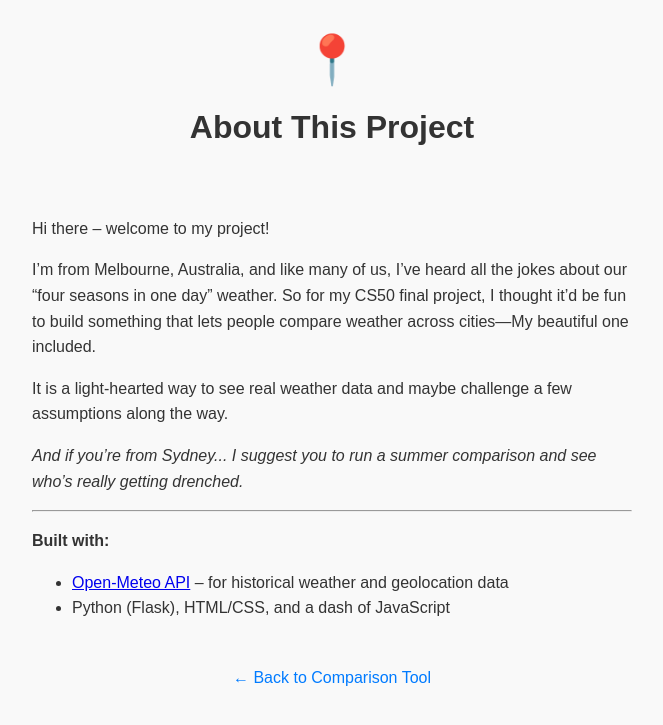
After one commit to moochaee/Practice, a Flask app: page /about in a window 1280 px wide. The commit adds this page. Shown: the top 725 px of the page, without its empty margins (308-971 px from the left). Run offline with Flask 3, Linux system fonts and the light colour scheme.

Commit message:
Wed, Aug 6, 2025, 1:19 PM +10:00

```diff
--- a/project/app.py
+++ b/project/app.py
@@ -51,6 +51,9 @@ def compare():
         metrics2=metrics2
     )
 
+@app.route("/about")
+def about():
+    return render_template("about.html")
 
 
 
--- /dev/null
+++ b/project/templates/about.html
@@ -0,0 +1,72 @@
+<!-- templates/about.html -->
+<!DOCTYPE html>
+<html lang="en">
+<head>
+  <meta charset="UTF-8" />
+  <meta name="viewport" content="width=device-width, initial-scale=1.0"/>
+  <title>About | Summer Smackdown</title>
+  <style>
+    body {
+      font-family: Arial, sans-serif;
+      margin: 0;
+      padding: 2rem;
+      background: #f9f9f9;
+      color: #333;
+      display: flex;
+      flex-direction: column;
+      align-items: center;
+    }
+    header {
+      text-align: center;
+      margin-bottom: 2rem;
+    }
+    main {
+      max-width: 600px;
+      line-height: 1.6;
+    }
+    .back-link {
+      margin-top: 2rem;
+      text-align: center;
+    }
+    .back-link a {
+      text-decoration: none;
+      color: #007bff;
+    }
+    .back-link a:hover {
+      text-decoration: underline;
+    }
+  </style>
+</head>
+<body>
+  <header>
+    <div style="font-size:3rem;">📍</div>
+    <h1>About This Project</h1>
+  </header>
+
+  <main>
+    <p>Hi there – welcome to my project!</p>
+    <p>
+      I’m from Melbourne, Australia, and like many of us, I’ve heard all the jokes about our “four seasons in one day” weather.
+      So for my CS50 final project, I thought it’d be fun to build something that lets people compare weather across cities—My beautiful one included.
+    </p>
+    <p>
+      It is a light-hearted way to see real weather data and maybe challenge a few assumptions along the way.
+    </p>
+    <p>
+      <em>And if you’re from Sydney... I suggest you to run a summer comparison and see who’s really getting drenched.</em>
+    </p>
+
+    <hr />
+
+    <p><strong>Built with:</strong></p>
+    <ul>
+      <li><a href="https://open-meteo.com/" target="_blank">Open-Meteo API</a> – for historical weather and geolocation data</li>
+      <li>Python (Flask), HTML/CSS, and a dash of JavaScript</li>
+    </ul>
+  </main>
+
+  <div class="back-link">
+    <a href="/">← Back to Comparison Tool</a>
+  </div>
+</body>
+</html>
```
Also changed, not shown: project/templates/index.html (+17 -3 lines), .devcontainer.json, project/readme.md (added).
